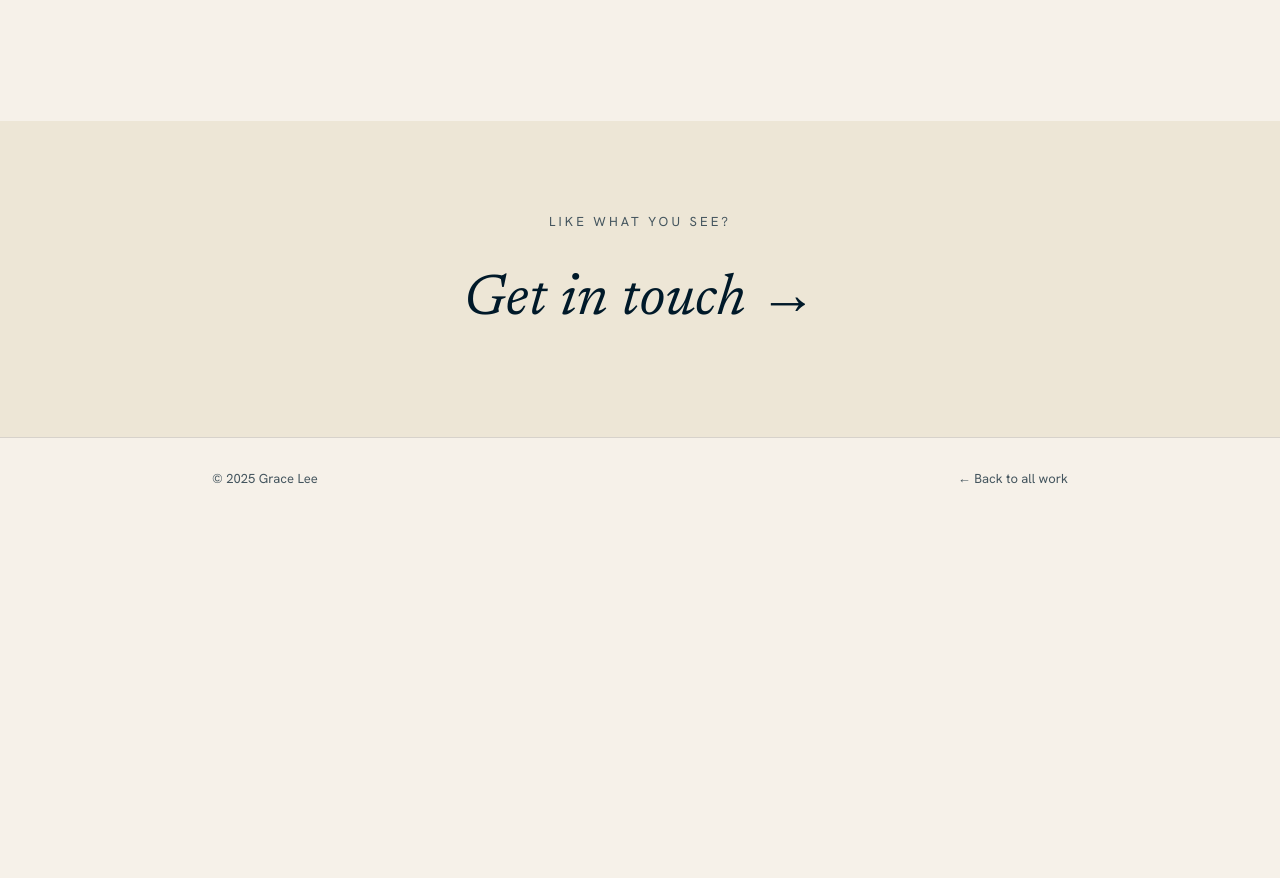
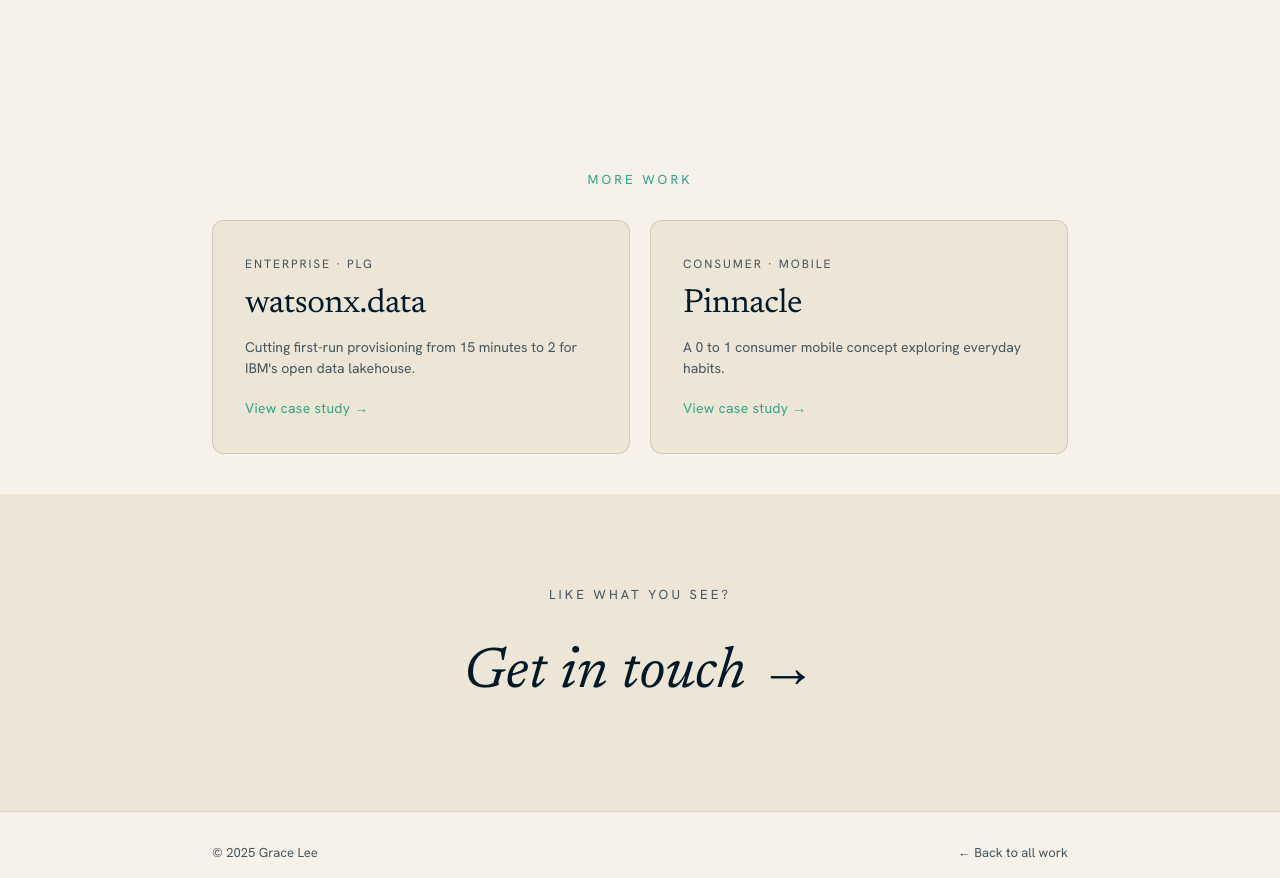
Before and after one commit to leegracehyun/leegracehyun.github.io, a plain HTML site: page db2-intelligence-center.html in a window 1280 px wide. Shown: the part 8149-9027 px from the top of the page. Before the commit the page ends 8668 px from the top, so only its background shows below. Drawn offline with Linux system fonts and the light colour scheme.

Commit message:
Update db2-intelligence-center.html

```diff
--- a/db2-intelligence-center.html
+++ b/db2-intelligence-center.html
@@ -87,6 +87,17 @@
   .nextcta .small{font-size:13px;letter-spacing:.24em;text-transform:uppercase;color:var(--ink-soft);margin-bottom:22px}
   .nextcta a{font-family:'Newsreader',serif;font-style:italic;font-size:clamp(2rem,6vw,3.6rem);color:var(--ink);text-decoration:none;transition:color .4s}
   .nextcta a:hover{color:var(--accent)}
+  .morework{padding:88px 0 0}
+  .morework .mw-head{font-size:13px;letter-spacing:.24em;text-transform:uppercase;color:var(--accent);margin-bottom:30px;text-align:center}
+  .morework .mw-grid{display:grid;grid-template-columns:1fr 1fr;gap:20px;max-width:920px;margin:0 auto}
+  .morework .mw-card{display:block;text-decoration:none;color:inherit;background:var(--paper-2);border:1px solid var(--line);border-radius:12px;padding:34px 32px;transition:transform .45s cubic-bezier(.16,1,.3,1),border-color .35s,box-shadow .45s}
+  .morework .mw-card:hover{transform:translateY(-4px);border-color:var(--accent);box-shadow:0 14px 34px rgba(0,25,41,.1)}
+  .morework .mw-k{font-size:12px;letter-spacing:.16em;text-transform:uppercase;color:var(--ink-soft);margin-bottom:12px}
+  .morework .mw-name{font-family:'Newsreader',serif;font-weight:400;font-size:clamp(1.5rem,3.5vw,2.1rem);letter-spacing:-.015em;line-height:1.08;margin-bottom:14px}
+  .morework .mw-card:hover .mw-name{color:var(--accent)}
+  .morework .mw-meta{font-size:14px;color:var(--ink-soft);line-height:1.5}
+  .morework .mw-arrow{margin-top:18px;font-size:14px;color:var(--accent);letter-spacing:.02em}
+  @media(max-width:680px){.morework{padding:60px 0 0}.morework .mw-grid{grid-template-columns:1fr;gap:14px}}
   footer{padding:30px 0;border-top:1px solid var(--line)}
   footer .wrap{display:flex;justify-content:space-between;font-size:13px;color:var(--ink-soft);flex-wrap:wrap;gap:10px}
 
@@ -279,6 +290,26 @@
   </div>
 </section>
 
+<section class="morework">
+  <div class="wrap">
+    <div class="mw-head">More work</div>
+    <div class="mw-grid">
+      <a class="mw-card" href="watsonx-data.html">
+        <div class="mw-k">Enterprise · PLG</div>
+        <div class="mw-name">watsonx.data</div>
+        <div class="mw-meta">Cutting first-run provisioning from 15 minutes to 2 for IBM's open data lakehouse.</div>
+        <div class="mw-arrow">View case study →</div>
+      </a>
+      <a class="mw-card" href="pinnacle.html">
+        <div class="mw-k">Consumer · Mobile</div>
+        <div class="mw-name">Pinnacle</div>
+        <div class="mw-meta">A 0 to 1 consumer mobile concept exploring everyday habits.</div>
+        <div class="mw-arrow">View case study →</div>
+      </a>
+    </div>
+  </div>
+</section>
+
 <div class="nextcta">
   <div class="wrap">
     <div class="small">Like what you see?</div>
```
